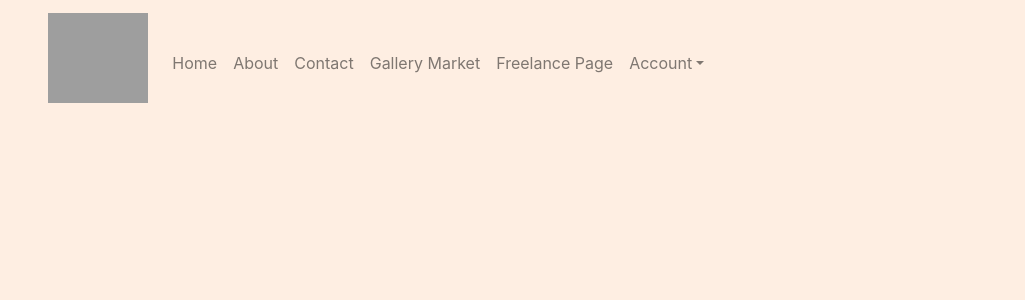
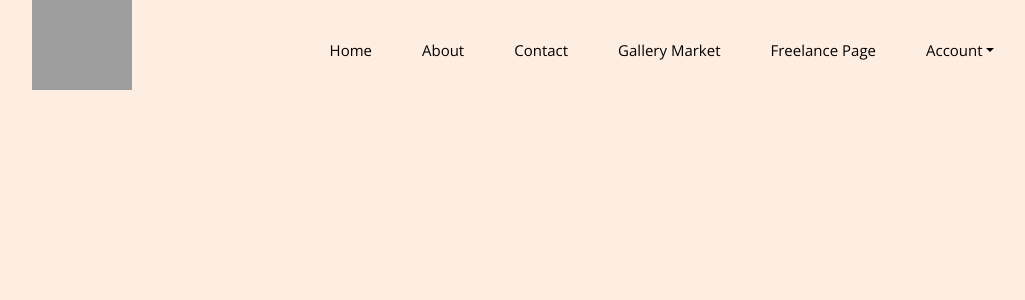
Before and after one commit to WebsiteLive/PODIUM, a PHP site: page / in a window 1280 px wide. Shown: the top 300 px of the page, without its empty margins (36-1061 px from the left). Run offline with PHP 8.4, Linux system fonts and the light colour scheme; some libraries are stand-ins or nearby versions; grey boxes are pictures that could not be loaded.

Commit message:
NAVIGATION CHANGES

```diff
--- a/FOR REVISION/CAMILLE/navigation.html
+++ b/include/navigation.html
@@ -8,7 +8,7 @@
 
     <!-- Bootstrap CSS -->
     <link rel="stylesheet" href="https://stackpath.bootstrapcdn.com/bootstrap/4.3.1/css/bootstrap.min.css" integrity="sha384-ggOyR0iXCbMQv3Xipma34MD+dH/1fQ784/j6cY/iJTQUOhcWr7x9JvoRxT2MZw1T" crossorigin="anonymous">
-    <link rel="stylesheet" href="gallerymarketpage.css">
+    <link rel="stylesheet" href="navigation.css">
     <link href="https://fonts.googleapis.com/css2?family=Open+Sans:wght@400;600;700&display=swap" rel="stylesheet">
     <script src="https://kit.fontawesome.com/332a215f17.js" crossorigin="anonymous"></script>
     <script src="https://kit.fontawesome.com/a7db501430.js" crossorigin="anonymous"></script>
@@ -42,10 +42,10 @@
                                     <a class="nav-link"href="">Contact</a>
                                 </li>
                                 <li class="nav-item">
-                                    <a class="nav-link"href="gallerymarketpage.html">Gallery Market</a>
+                                    <a class="nav-link"href="">Gallery Market</a>
                                 </li>
                                 <li class="nav-item">
-                                    <a class="nav-link"href="freelancerpage.html">Freelance Page</a>
+                                    <a class="nav-link"href="">Freelance Page</a>
                                 </li>
 
                               <li class="nav-item dropdown">
@@ -62,4 +62,6 @@
               </div>
           </div>
       </header>
+
+
       </body>
--- a/index.php
+++ b/index.php
@@ -9,7 +9,7 @@
 </head>
 <body class="body">
     <?php
-		include 'include/navbar.php';
+		include 'include/navigation.html';
     ?>
 </body>
 </html>
--- a/styles/styles.css
+++ b/styles/styles.css
@@ -20,7 +20,132 @@
     outline: none;
 
 }
-.navbar_css{
+li{
+    list-style-type: none;
+}
+.main-menu .navbar-brand{
+    padding-top: 0rem;
+    padding-bottom: 0px;
+}
+.main-menu .navbar{
+    padding: 0px;
+}
+.main-menu .main-menu-item ul li .nav-link{
+    color: #000;
+    font-size: 15px;
+    padding: 35px 25px;
+    text-transform: capitalize;
+    line-height: 12px;
+    font-weight: 400;
+
+}
+.main-menu .main-menu-item ul li .nav-link:hover{
+    color: #000;
+}
+@media only screen and (min-width: 992px) and (max-width: 1200px){
+    .main-menu .main-menu-item ul li .nav-link{
+        padding: 35px 20px;
+    }
+}
+.main-menu .cart i{
+    color: #000;
+    position: relative;
+    z-index: 1;
+    font-size: 15px;
+}
+.main-menu .cart i:after{
+    position: absolute;
+    border-radius: 50%;
+    background: #7e7a7a;
+    width: 14px;
+    height: 14px;
+    right: -8px;
+    top: -8px;
+    content: "5";
+    text-align: center;
+    line-height: 15px;
+    font-size: 10px;
+    color: #fff;
+}
+.dropdown .dropdown-menu{
+    transition: all 0.5s;
+    overflow: hidden;
+    transform-origin: top center;
+    transform: scale(1, 0);
     display: block;
-    background-color:#FEEEE2;
+    border: 0px solid transparent;
+    background: #000;
 }
+.dropdown .dropdown-menu .dropdown-item{
+    font-size: 14px;
+    padding:8px 20px !important;
+    color: #fff;
+    background: #000;
+    text-transform: capitalize;
+}
+.dropdown:hover .dropdown-menu{
+    transform: scale(1);
+}
+@media (max-width: 991px){
+    .main-menu{
+        padding: 26px 0px;
+    }
+    .menu .main-menu-item{
+        padding-left: 0px;
+    }
+    .main-menu .main-menu-item .nav-item{
+        padding: 5px 15px im !important;
+    }
+    .main-menu .main-menu-item .nav-item .nav-link{
+        padding: 5px 15px!important;
+        color: #614538;
+    }
+    .navbar-collapse{
+        z-index: 999!important;
+        position: absolute;
+        left: 0;
+        top: 50px;
+        width: 100%;
+        background: #614538;
+        text-align: center!important;
+    }
+    .dropdown .dropdown-menu{
+        transform: scale(1,0);
+        display: none;
+        margin-top: 10px;
+    }
+    .navbar-brand img{
+        max-width: 20px;
+        margin: 20 auto;
+        position: absolute;
+        left:100;
+        right: 100;
+        display: inline-block;
+        top: 100px;
+        bottom: 100px;
+    }
+    .navbar-light .navbar-toggler{
+        border-color: transparent;
+        position: absolute;
+        left:0;
+    }
+    .nav-icon i{
+        color: #000;
+    }
+    .main-menu a i{
+        margin-left:13px;
+    }
+}
+@media (max-width: 576px){
+    .main-menu{
+        padding: 20px 0px;
+    }
+}
+@media only screen and(min-width: 576px) and (max-width: 767px){
+    .main-menu{
+        padding: 20px 0px
+    }
+}
+.main-menu-item{
+    justify-content: center!important;
+}
```
Also changed, not shown: FOR REVISION/css/navigation.css (renamed from FOR REVISION/CAMILLE/navigation.css).
